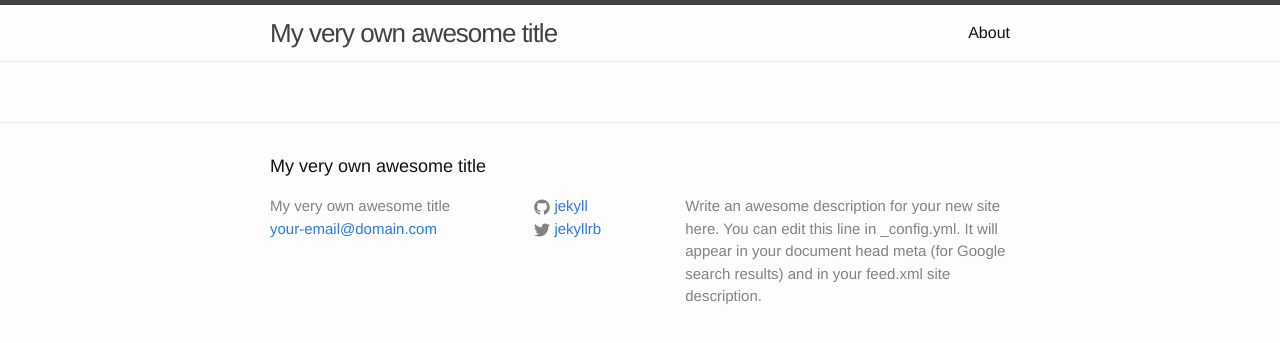
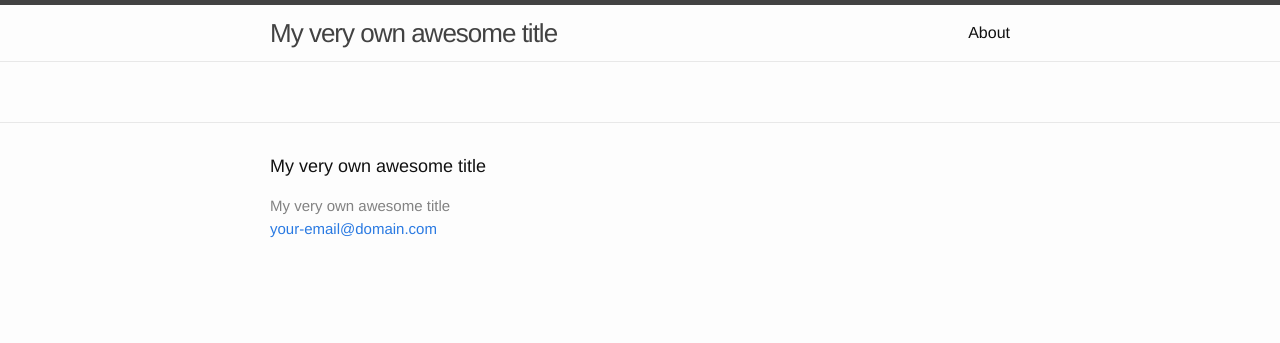
Before and after one commit to quixoth22/quixoth22.github.io, a Jekyll site: the page built from index.html, in a window 1280 px wide. Shown: the top 343 px of the page. Built offline with Jekyll 4.4.1, drawn with Linux system fonts in a browser that asks for light colours.

Commit message:
Update _config.yml

```diff
--- a/_config.yml
+++ b/_config.yml
@@ -8,14 +8,8 @@
 # Site settings
 title: My very own awesome title
 email: your-email@domain.com
-description: > # this means to ignore newlines until "baseurl:"
-  Write an awesome description for your new site here. You can edit this
-  line in _config.yml. It will appear in your document head meta (for
-  Google search results) and in your feed.xml site description.
 baseurl: "" # the subpath of your site, e.g. /blog
 url: "http://yourdomain.com" # the base hostname & protocol for your site
-twitter_username: jekyllrb
-github_username:  jekyll
 
 # Build settings
 markdown: kramdown
```
